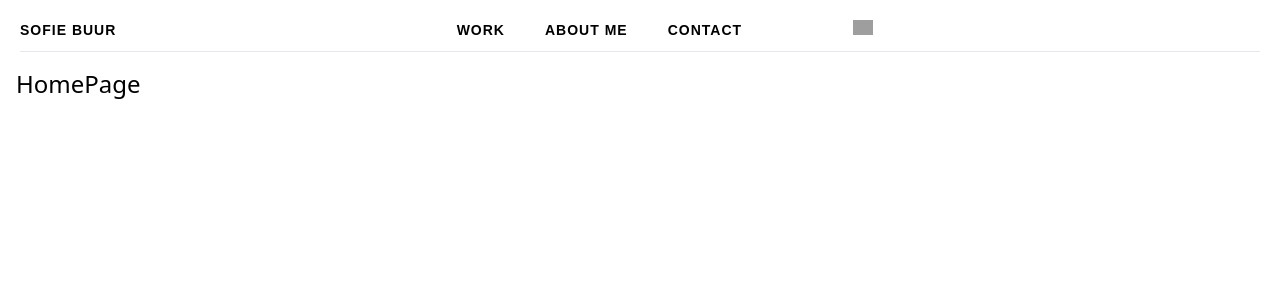
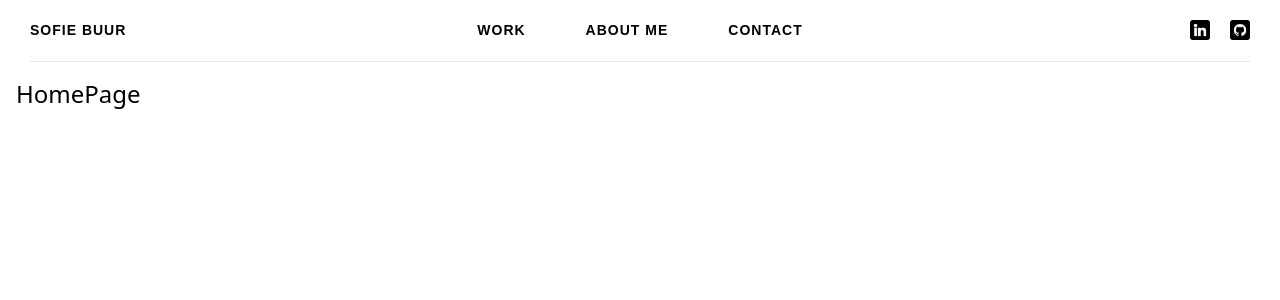
Before and after one commit to BuurPrime/Portfolio, a React (Create React App) app: page / in a window 1280 px wide. Shown: the top 300 px of the page. Built offline with nearby package versions, Linux system fonts and the light colour scheme; grey boxes are pictures that could not be loaded.

Commit message:
Finished Top Nav Bar and Added About Me Page

```diff
--- a/src/components/TopNavBar.css
+++ b/src/components/TopNavBar.css
@@ -2,8 +2,8 @@
   display: grid;
   grid-template-columns: repeat(3, 1fr);
   grid-template-rows: auto auto;
-  gap: 10px;
-  margin: 20px 20px 0px 20px;
+  gap: 20px;
+  margin: 20px 30px 0px 30px;
 }
 
 .name-logo-top-left {
@@ -12,6 +12,7 @@
   font-family: Arial, Helvetica, sans-serif;
   font-weight: 600;
   letter-spacing: 1px;
+  cursor: pointer;
 }
 
 .horizontal-line {
@@ -22,13 +23,25 @@
 
 .navigation-menu {
   display: flex;
+  align-items: center;
+  justify-content: center;
 }
 
 .navigation-menu-item {
-  padding-left: 20px;
-  padding-right: 20px;
+  padding-left: 30px;
+  padding-right: 30px;
   font-size: 14px;
   font-family: Arial, Helvetica, sans-serif;
   font-weight: 600;
   letter-spacing: 1px;
+  cursor: pointer;
 }
+
+.platform-links{
+  display: flex;
+  justify-content: right;
+}
+
+.platform-icon{
+  margin-left: 20px;
+}
--- a/src/components/TopNavBar.tsx
+++ b/src/components/TopNavBar.tsx
@@ -5,14 +5,31 @@ const TopBarNav: FC = () => {
   return (
     <div className="top-nav-bar-container">
       <p className="name-logo-top-left"> SOFIE BUUR </p>
-      <hr className="horizontal-line"/>
+      <hr className="horizontal-line" />
       <div className="navigation-menu">
         <p className="navigation-menu-item"> WORK </p>
         <p className="navigation-menu-item"> ABOUT ME </p>
         <p className="navigation-menu-item"> CONTACT </p>
       </div>
-      <div>
-        <img src='../images/linkedin.png' alt="" width="20" height="20"/>
+      <div className="platform-links">
+        <a href="https://www.linkedin.com/in/sofie-buur-msc-softwaredesign/">
+          <img
+            src={process.env.PUBLIC_URL + "/images/linkedin.png"}
+            alt=""
+            width="20"
+            height="20"
+            className="platform-icon"
+          />
+        </a>
+        <a href="https://github.com/BuurPrime">
+          <img
+            src={process.env.PUBLIC_URL + "/images/github.png"}
+            alt=""
+            width="20"
+            height="20"
+            className="platform-icon"
+          />
+        </a>
       </div>
     </div>
   );
--- /dev/null
+++ b/src/pages/AboutMe.jsx
@@ -0,0 +1,11 @@
+import React, { FC } from 'react';
+
+const AboutMe: FC = () => {
+  return (
+    <div className=" text-black p-4 text-2xl">
+      <h1> HomePage </h1>
+    </div>
+  );
+};
+
+export default AboutMe;
```
Also changed, not shown: public/images/github.png (added), public/images/linkedin.png (renamed from src/images/linkedin.png).
